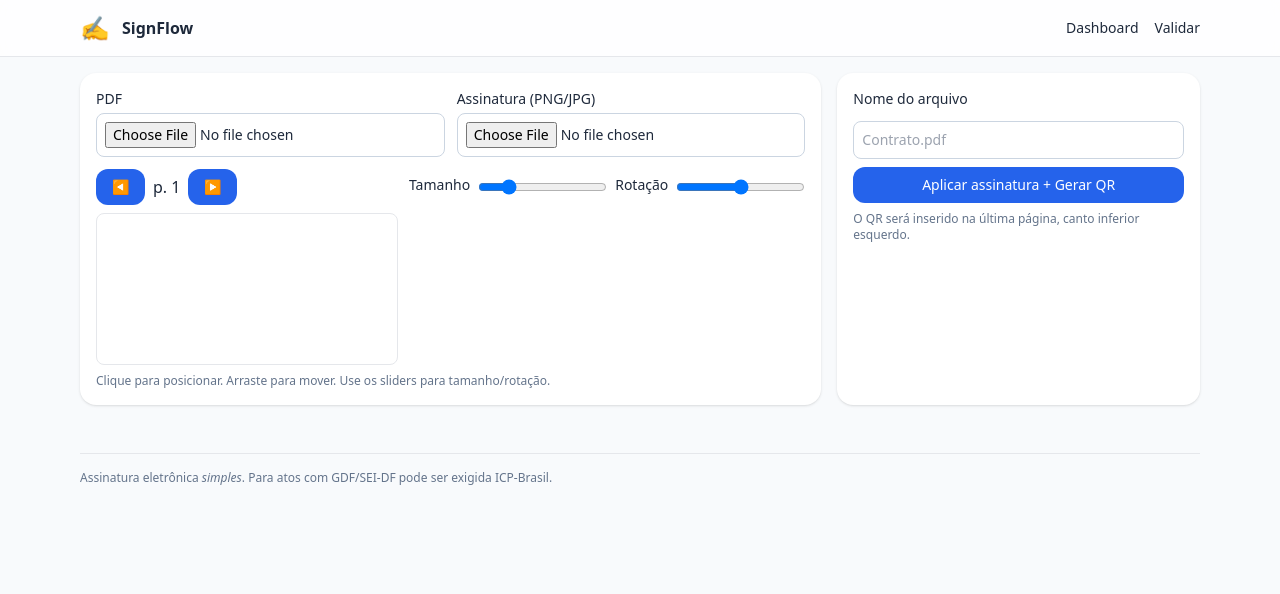
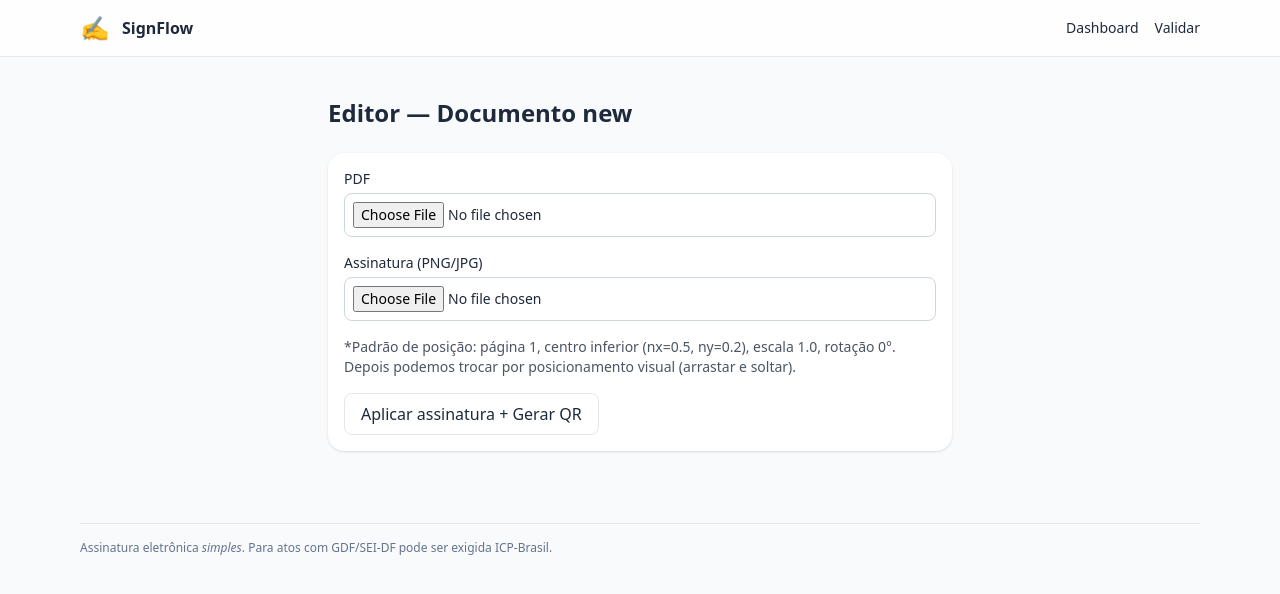
Before and after one commit to Junio243/signflow, a Next.js app: page /editor/new in a window 1280 px wide. Shown: the top 594 px of the page. Built offline with nearby package versions, Linux system fonts and the light colour scheme; no server answers.

Commit message:
Update page.tsx

```diff
--- a/app/editor/[id]/page.tsx
+++ b/app/editor/[id]/page.tsx
@@ -1,64 +1,113 @@
 'use client';
-import { useEffect, useState } from 'react';
-import PdfEditor from '@/components/PdfEditor';
-import { Card, Input, Label } from '@/components/Ui';
-import { createClient } from '@supabase/supabase-js';
 
-export default function Editor({ params }: { params: { id: string } }){
-  const [pdf, setPdf] = useState<File|null>(null);
-  const [sig, setSig] = useState<File|null>(null);
-  const [positions, setPositions] = useState<any[]>([]);
-  const [saving, setSaving] = useState(false);
-  const [name, setName] = useState('');
+import { useState, type ChangeEvent } from 'react';
+import { useRouter } from 'next/navigation';
+import { Card, Label, Input, cn } from '@/components/Ui';
 
-  const supabase = createClient(process.env.NEXT_PUBLIC_SUPABASE_URL!, process.env.NEXT_PUBLIC_SUPABASE_ANON_KEY!);
+type Position = {
+  page: number;     // 1-based
+  nx: number;       // 0..1 (largura, 0 = esquerda, 1 = direita)
+  ny: number;       // 0..1 (altura, 0 = topo, 1 = base)
+  scale: number;    // 1.0 = largura base ~240pt no PDF final
+  rotation: number; // graus
+};
 
-  useEffect(()=>{ if(params.id==='new') setPositions([]); },[params.id]);
+export default function EditorPage({ params }: { params: { id: string } }) {
+  const router = useRouter();
+  const [pdf, setPdf] = useState<File | null>(null);
+  const [sig, setSig] = useState<File | null>(null);
 
-  async function handleUpload(){
-    if(!pdf) return alert('Envie um PDF.');
-    setSaving(true);
-    const fd = new FormData();
-    fd.append('pdf', pdf);
-    if(sig) fd.append('signature', sig);
-    fd.append('original_pdf_name', name || pdf.name);
-    fd.append('positions', JSON.stringify(positions));
-    const { data: { session } } = await supabase.auth.getSession();
-    const headers: any = {};
-    if (session?.access_token) headers['authorization'] = 'Bearer ' + session.access_token;
-    const res = await fetch('/api/upload', { method:'POST', body: fd, headers });
-    const data = await res.json();
-    if(!res.ok) { setSaving(false); return alert(data.error || 'Falhou'); }
-    const res2 = await fetch('/api/sign', { method:'POST', headers:{'Content-Type':'application/json'}, body: JSON.stringify({ id: data.id }) });
-    const data2 = await res2.json();
-    setSaving(false);
-    if(!res2.ok) return alert(data2.error || 'Falhou ao assinar');
-    window.location.href = `/validate/${data.id}`;
+  // exemplo simples de posição padrão (você pode trocar por algo interativo depois)
+  const [positions] = useState<Position[]>([
+    { page: 1, nx: 0.5, ny: 0.2, scale: 1, rotation: 0 },
+  ]);
+
+  const handlePdfChange = (e: ChangeEvent<HTMLInputElement>) => {
+    setPdf(e.currentTarget.files?.[0] ?? null);
+  };
+
+  const handleSigChange = (e: ChangeEvent<HTMLInputElement>) => {
+    setSig(e.currentTarget.files?.[0] ?? null);
+  };
+
+  const handleUploadAndSign = async () => {
+    if (!pdf) {
+      alert('Envie um PDF primeiro.');
+      return;
     }
 
+    try {
+      // 1) /api/upload → cria registro e sobe arquivos
+      const fd = new FormData();
+      fd.append('id', params.id);
+      fd.append('pdf', pdf);
+      if (sig) fd.append('signature', sig);
+      fd.append('positions', JSON.stringify(positions));
+
+      const up = await fetch('/api/upload', { method: 'POST', body: fd });
+      const upJson = await up.json();
+      if (!up.ok) {
+        console.error(upJson);
+        alert(upJson.error || 'Falha no upload');
+        return;
+      }
+
+      // 2) /api/sign → aplica assinatura e QR no PDF
+      const sign = await fetch('/api/sign', {
+        method: 'POST',
+        headers: { 'Content-Type': 'application/json' },
+        body: JSON.stringify({ id: params.id }),
+      });
+      const signJson = await sign.json();
+      if (!sign.ok) {
+        console.error(signJson);
+        alert(signJson.error || 'Falha ao assinar');
+        return;
+      }
+
+      // 3) Redireciona para a página pública de validação
+      router.push(`/validate/${params.id}`);
+    } catch (err: any) {
+      console.error(err);
+      alert(err?.message || 'Erro inesperado');
+    }
+  };
+
   return (
-    <div className="grid lg:grid-cols-3 gap-4">
-      <Card className="lg:col-span-2 space-y-3">
-        <div className="grid md:grid-cols-2 gap-3">
+    <main className={cn('mx-auto max-w-2xl p-6 space-y-6')}>
+      <h1 className="text-2xl font-semibold">Editor — Documento {params.id}</h1>
+
+      <Card className="space-y-4 p-4">
         <div>
           <Label>PDF</Label>
-            <Input type="file" accept="application/pdf" onChange={e=>setPdf(e.target.files?.[0]||null)} />
+          <Input
+            type="file"
+            accept="application/pdf"
+            onChange={handlePdfChange}
+          />
         </div>
+
         <div>
           <Label>Assinatura (PNG/JPG)</Label>
-            <Input type="file" accept="image/*" onChange={e=>setSig(e.target.files?.[0]||null)} />
+          <Input
+            type="file"
+            accept="image/png,image/jpeg"
+            onChange={handleSigChange}
+          />
         </div>
-        </div>
-        <PdfEditor file={pdf} signature={sig} positions={positions} onPositions={setPositions} />
+
+        <p className="text-sm text-gray-600">
+          *Padrão de posição: página 1, centro inferior (nx=0.5, ny=0.2), escala 1.0, rotação 0°.
+          Depois podemos trocar por posicionamento visual (arrastar e soltar).
+        </p>
+
+        <button
+          onClick={handleUploadAndSign}
+          className="rounded-lg px-4 py-2 border hover:bg-gray-50"
+        >
+          Aplicar assinatura + Gerar QR
+        </button>
       </Card>
-      <Card>
-        <div className="space-y-2">
-          <Label>Nome do arquivo</Label>
-          <Input value={name} onChange={e=>setName(e.target.value)} placeholder="Contrato.pdf" />
-          <button className="btn w-full" onClick={handleUpload} disabled={saving}>Aplicar assinatura + Gerar QR</button>
-          <p className="text-xs text-slate-500">O QR será inserido na última página, canto inferior esquerdo.</p>
-        </div>
-      </Card>
-    </div>
+    </main>
   );
 }
```
Lines whose indentation alone changed are shown as unchanged.
